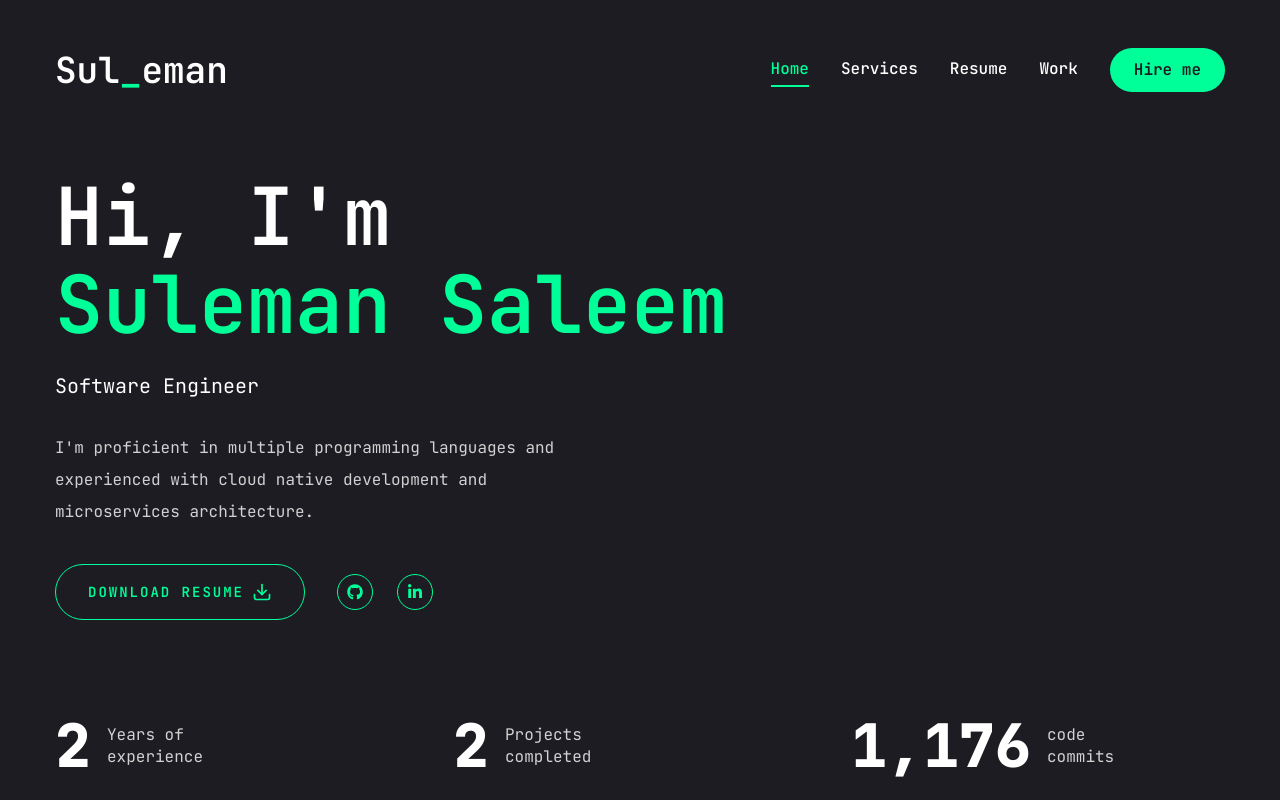
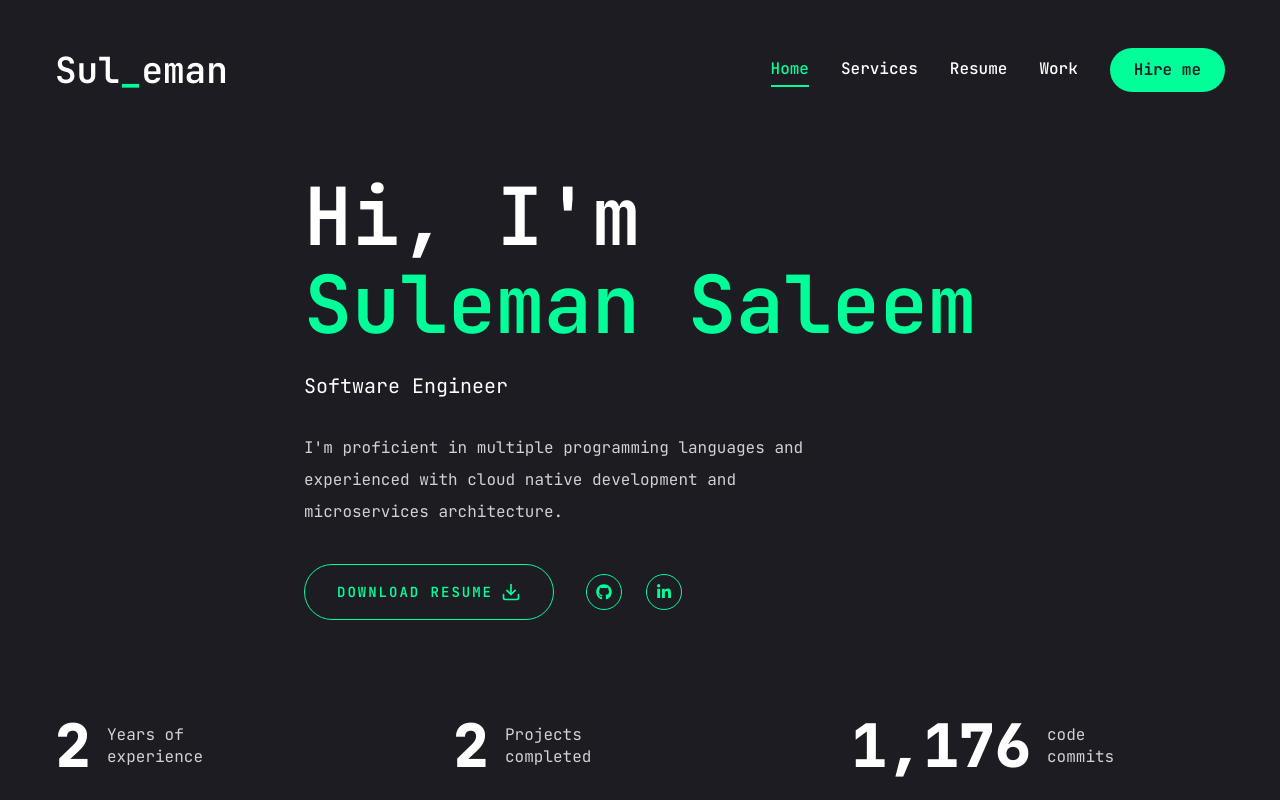
Before and after one commit to MSulSal/portfolio, a Next.js app: page / in a window 1280 px wide. Built offline with nearby package versions, Linux system fonts and the light colour scheme.

Commit message:
center hero text

```diff
--- a/src/app/page.tsx
+++ b/src/app/page.tsx
@@ -8,7 +8,7 @@
   return (
     <section className="h-full">
       <div className="container mx-auto h-full">
-        <div className="flex flex-col xl:flex-row items-center justify-between xl:pt-8 xl:pb-24">
+        <div className="flex flex-col xl:flex-row items-center justify-center xl:pt-8 xl:pb-24">
           {/* text */}
           <div className="text-center xl:text-left order-2 xl:order-none">
             <h1 className="h1 mb-6">
@@ -49,9 +49,9 @@
             </div>
           </div>
           {/* photo */}
-          <div className="order-1 xl:order-none mb-8 xl:mb-0">
-            {/* <Photo /> */}
-          </div>
+          {/* <div className="order-1 xl:order-none mb-8 xl:mb-0"> */}
+          {/* <Photo /> */}
+          {/* </div> */}
         </div>
       </div>
       <Stats />
```
Also changed, not shown: 11 other files (tests, documents, lock files or other folders).
